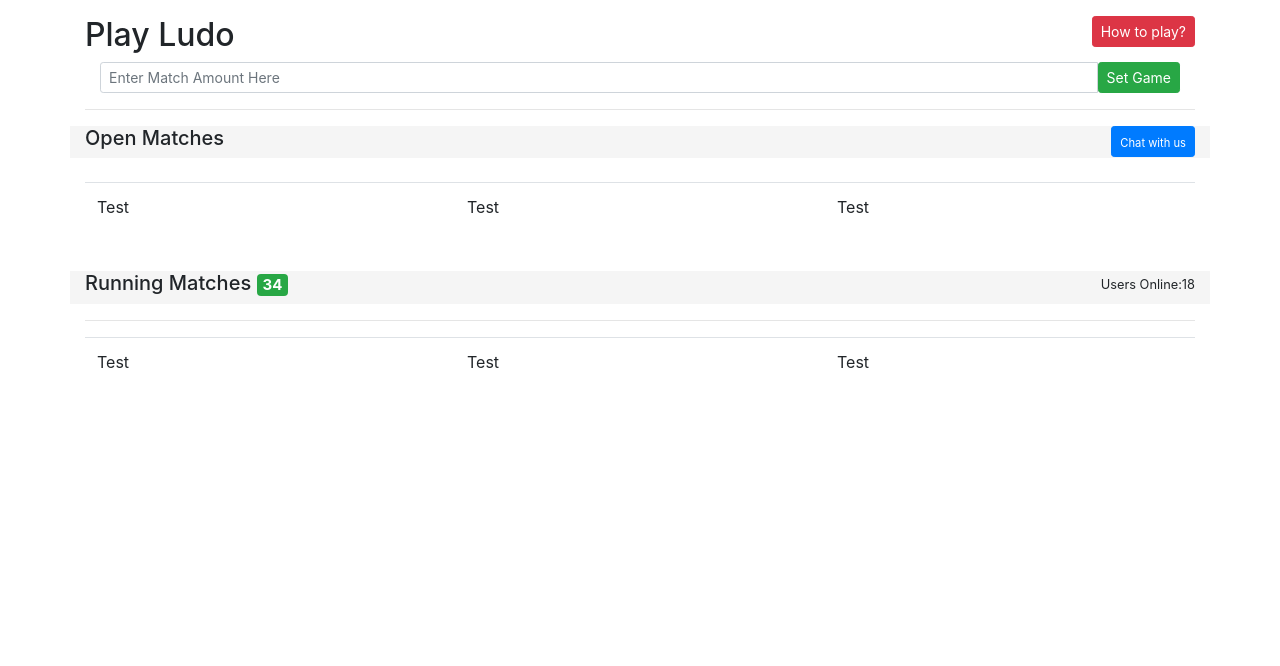
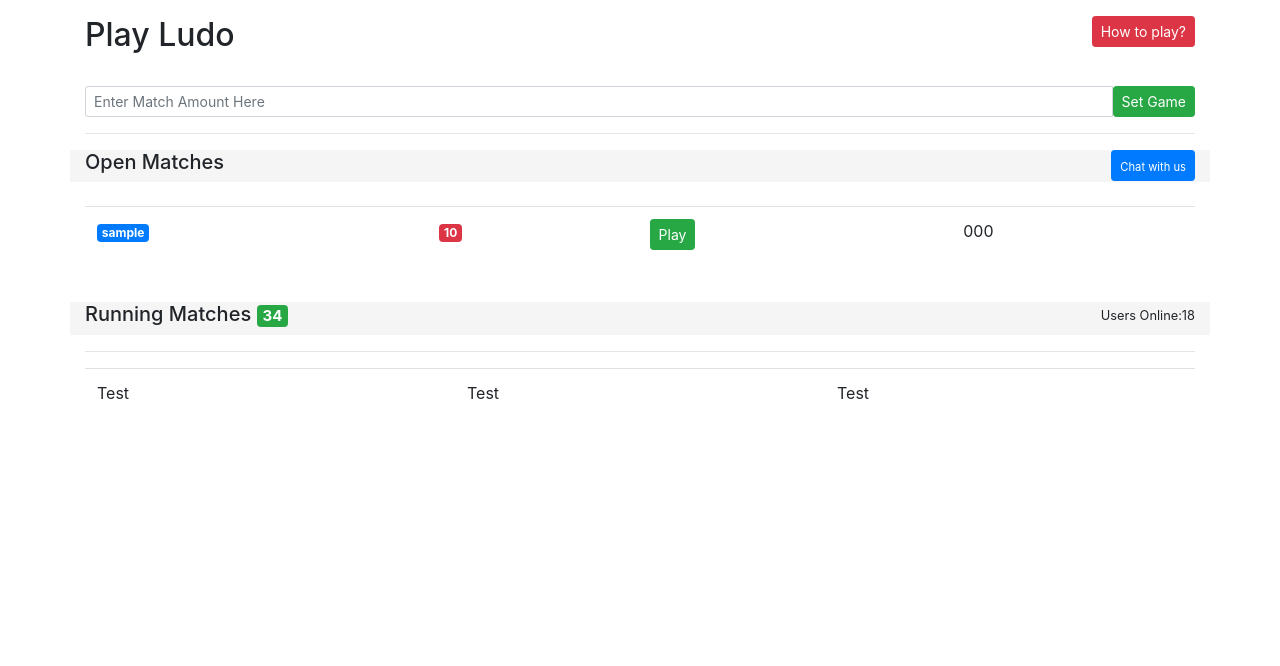
Before and after one commit to NaveenVicky770/LudoLegion, a PHP site: page /home.php in a window 1280 px wide. Shown: the part 56-722 px from the top of the page. Run offline with PHP 8.4, Linux system fonts and the light colour scheme; a user stored in the database is signed in; tables that the repository leaves empty or names only in its code hold one stand-in row (values such as "Sample post"); some libraries are stand-ins or nearby versions.

Commit message:
home page backend work in progress

```diff
--- a/home.php
+++ b/home.php
@@ -1,5 +1,5 @@
 <?php include('includes/header.php');?>
-
+<?php include('includes/server.php');?>
 <!-- The core Firebase JS SDK is always required and must be listed first -->
 <script src="https://www.gstatic.com/firebasejs/7.18.0/firebase-app.js"></script>
 
@@ -41,23 +41,21 @@
         </div>
     </div>
 
-    <section style="padding-top: 0px;">
-        <div class="row">
-            <div class="clearfix visible-sm-block"></div>
-            <div class="col-md-12">
-                <div class="box box-default">
+    <br>
 
-                    <div class="container">
-                        <form>
+    <div>
+        <form method="post" action="home.php">
             <div class="input-group input-group-sm">
-                                <input min="50" step="50" style="z-index:0;" type="number" placeholder="Enter Match Amount Here" class="form-control ng-pristine ng-untouched ng-valid ng-valid-min">
+                <input type="number" placeholder="Enter Match Amount Here" name="amount" class="form-control">
                 <span class="input-group-btn">
-                                    <button style="z-index:0;" ng-disabled="setBtn" type="submit" class="btn btn-success btn-sm">Set
+                    <button name="set" type="submit" class="btn btn-success btn-sm">Set
                         Game</button>
                 </span>
             </div>
         </form>
     </div>
+
+
 
     <hr>
 
@@ -69,16 +67,47 @@
 
     </div>
     <br>
+
+    <script type="text/javascript">
+        function play() {
+            var Row = document.getElementById("somerow");
+            var Cells = Row.getElementsByTagName("td");
+            var player2=(Cells[0].innerText);
+            var betAmount=(Cells[1].innerText);
+        }
+    </script>
+
+
     <div>
+        <form method="post" action="home.php">
             <table class="table table-hover">
-                            <tr>
-                                <td>Test</td>
-                                <td>Test</td>
-                                <td>Test</td>
+                <tbody>
+                    <?php while ($r=mysqli_fetch_assoc($openQuery)) {
+          ?>
+                    <tr id="somerow">
+                        <td><span class="badge badge-primary"><?php  echo $r['user_name']; ?></span></td>
+
+                        <td><span class="badge badge-danger"><?php echo $r['amount']; ?></span></td>
+
+                        <!--                    If user sets the game-->
+                        <?php if($_SESSION['phone_no']==$r['phone_no']){
+                    ?>
+                        <td><button name="cancel" type="submit" class="btn btn-sm btn-danger">Cancel</button></td>
+                        <?php }
+                    else{
+                    ?>
+                        <td><button name="accept" type="submit" onclick="play()" class="btn btn-sm btn-success">Play</button></td>
+                        <?php } ?>
+
+                        <td><?php  echo $r['phone_no']; ?></td>
+
+
                     </tr>
+                    <?php  } ?>
+                </tbody>
 
             </table>
-
+        </form>
     </div>
     <br>
 
@@ -108,8 +137,4 @@
     <br>
 
 
-                </div>
-            </div>
-        </div>
-
     <?php include('includes/bottom_nav.php');?>
--- a/includes/server.php
+++ b/includes/server.php
@@ -75,7 +75,9 @@ if (isset($_POST['login_user'])) {
     if (mysqli_num_rows($res1) == 1){
         while ($row=mysqli_fetch_assoc($res1)) {
         $_SESSION['userLogin']='true';
-        $_SESSION['user_name']=$row['user_name'];}
+        $_SESSION['user_name']=$row['user_name'];
+        $_SESSION['phone_no']=$row['phone_no'];
+        }
         header('location: home.php');
     }
     else{
@@ -85,4 +87,69 @@ if (isset($_POST['login_user'])) {
 }
 
 
+if (isset($_POST['set'])) {
+
+//    function to check if user have enough chips to play
+
+
+    $user_name=$_SESSION['user_name'];
+    $amount= mysqli_real_escape_string($db, $_POST['amount']);
+    $status="Play";
+    $phone_no=$_SESSION['phone_no'];
+
+//    insert the values to open matches
+
+    $query = "INSERT INTO open (user_name, amount, status, phone_no)
+  			  VALUES('$user_name', '$amount', '$status', '$phone_no')";
+  	$setGameQuery=mysqli_query($db, $query);
+
+    if(!$setGameQuery){
+        die('Unable to set game now');
+    }
+      else{
+        echo "Game set successfully";
+      }
+
+}
+
+
+//open matches retriving
+
+$open = "SELECT * FROM open";
+$openQuery=mysqli_query($db, $open);
+
+
+//Matching players
+
+if (isset($_POST['cancel'])) {
+    $phone_no=$_SESSION['phone_no'];
+    $reject = "DELETE FROM open WHERE phone_no='$phone_no'";
+    mysqli_query($db, $reject);
+    header('location: home.php');
+}
+
+
+if (isset($_POST['accept'])) {
+    $phone_no=$_SESSION['phone_no'];
+    $reject = "DELETE FROM open WHERE phone_no='$phone_no'";
+    mysqli_query($db, $reject);
+    header('location: home.php');
+
+    $player1=$_SESSION['user_name'];
+    $player2=player2;
+    $amount=betAmount;
+
+    $query1 = "INSERT INTO running ($player1, $player2, $amount)
+  			  VALUES('$player1', '$player2', '$amount')";
+  	$GameQuery=mysqli_query($db, $query1);
+
+    if(!$GameQuery){
+        die('Unable to set game now');
+    }
+      else{
+        echo "Game set successfully";
+      }
+
+}
+
 ?>
```
Lines whose indentation alone changed are shown as unchanged.
